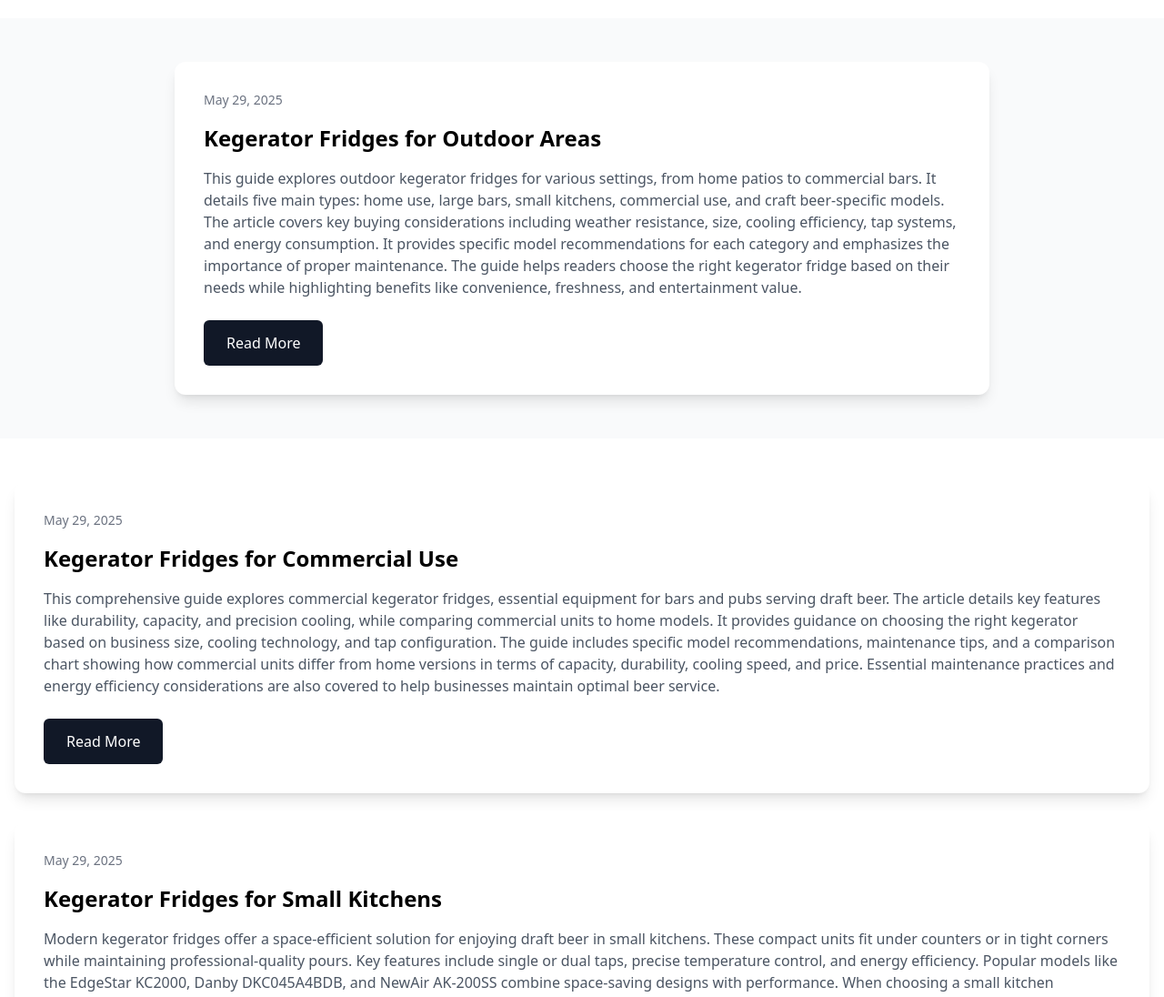
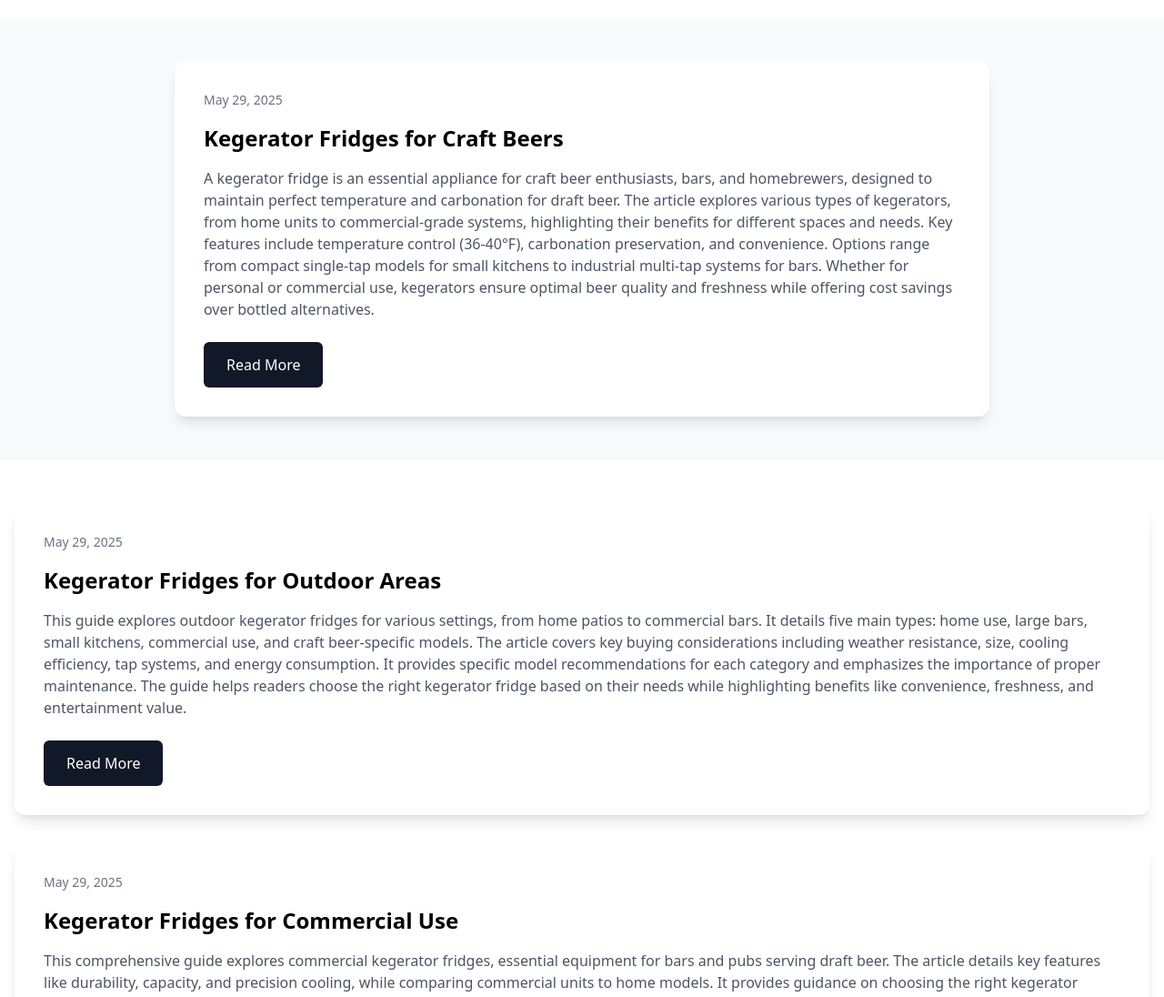
Before and after one commit to briansavic/get-a-kegerator-fridge---enjoy-pub-quality-beer-without-leaving-home-2025-05-14-068fo, a plain HTML site: page blog.html in a window 1280 px wide. Shown: the part 400-1496 px from the top of the page at 91% size. Drawn offline with nearby package versions, Linux system fonts and the light colour scheme.

Commit message:
Update blog listing with kegerator-fridges-for-craft-beers-20250529-oc4.html

```diff
--- a/blog.html
+++ b/blog.html
@@ -37,9 +37,9 @@
         <div class="container mx-auto px-4">
             <div class="bg-white p-8 rounded-xl shadow-lg hover:shadow-xl transition-shadow duration-300 max-w-4xl mx-auto">
                 <div class="text-sm text-gray-500 mb-4">May 29, 2025</div>
-                <h2 class="text-2xl font-bold mb-4">Kegerator Fridges for Outdoor Areas</h2>
-                <p class="text-gray-600 mb-6">This guide explores outdoor kegerator fridges for various settings, from home patios to commercial bars. It details five main types: home use, large bars, small kitchens, commercial use, and craft beer-specific models. The article covers key buying considerations including weather resistance, size, cooling efficiency, tap systems, and energy consumption. It provides specific model recommendations for each category and emphasizes the importance of proper maintenance. The guide helps readers choose the right kegerator fridge based on their needs while highlighting benefits like convenience, freshness, and entertainment value.</p>
-                <a href="https://briansavic.github.io/get-a-kegerator-fridge---enjoy-pub-quality-beer-without-leaving-home-2025-05-14-068fo/blog/kegerator-fridges-for-outdoor-areas-20250529-if5.html" class="inline-flex items-center justify-center px-6 py-3 border border-transparent text-base font-medium rounded-md text-white bg-gray-900 hover:bg-gray-800 transition-all duration-300">
+                <h2 class="text-2xl font-bold mb-4">Kegerator Fridges for Craft Beers</h2>
+                <p class="text-gray-600 mb-6">A kegerator fridge is an essential appliance for craft beer enthusiasts, bars, and homebrewers, designed to maintain perfect temperature and carbonation for draft beer. The article explores various types of kegerators, from home units to commercial-grade systems, highlighting their benefits for different spaces and needs. Key features include temperature control (36-40°F), carbonation preservation, and convenience. Options range from compact single-tap models for small kitchens to industrial multi-tap systems for bars. Whether for personal or commercial use, kegerators ensure optimal beer quality and freshness while offering cost savings over bottled alternatives.</p>
+                <a href="https://briansavic.github.io/get-a-kegerator-fridge---enjoy-pub-quality-beer-without-leaving-home-2025-05-14-068fo/blog/kegerator-fridges-for-craft-beers-20250529-oc4.html" class="inline-flex items-center justify-center px-6 py-3 border border-transparent text-base font-medium rounded-md text-white bg-gray-900 hover:bg-gray-800 transition-all duration-300">
                     Read More
                 </a>
             </div>
@@ -50,6 +50,15 @@
     <section class="py-12 bg-white">
         <div class="container mx-auto px-4">
             <div class="grid grid-cols-1 gap-8">
+                <div class="bg-white p-8 rounded-xl shadow-lg hover:shadow-xl transition-shadow duration-300">
+                    <div class="text-sm text-gray-500 mb-4">May 29, 2025</div>
+                    <h2 class="text-2xl font-bold mb-4">Kegerator Fridges for Outdoor Areas</h2>
+                    <p class="text-gray-600 mb-6">This guide explores outdoor kegerator fridges for various settings, from home patios to commercial bars. It details five main types: home use, large bars, small kitchens, commercial use, and craft beer-specific models. The article covers key buying considerations including weather resistance, size, cooling efficiency, tap systems, and energy consumption. It provides specific model recommendations for each category and emphasizes the importance of proper maintenance. The guide helps readers choose the right kegerator fridge based on their needs while highlighting benefits like convenience, freshness, and entertainment value.</p>
+                    <a href="https://briansavic.github.io/get-a-kegerator-fridge---enjoy-pub-quality-beer-without-leaving-home-2025-05-14-068fo/blog/kegerator-fridges-for-outdoor-areas-20250529-if5.html" class="inline-flex items-center justify-center px-6 py-3 border border-transparent text-base font-medium rounded-md text-white bg-gray-900 hover:bg-gray-800 transition-all duration-300">
+                        Read More
+                    </a>
+                </div>
+
                 <div class="bg-white p-8 rounded-xl shadow-lg hover:shadow-xl transition-shadow duration-300">
                     <div class="text-sm text-gray-500 mb-4">May 29, 2025</div>
                     <h2 class="text-2xl font-bold mb-4">Kegerator Fridges for Commercial Use</h2>
```
